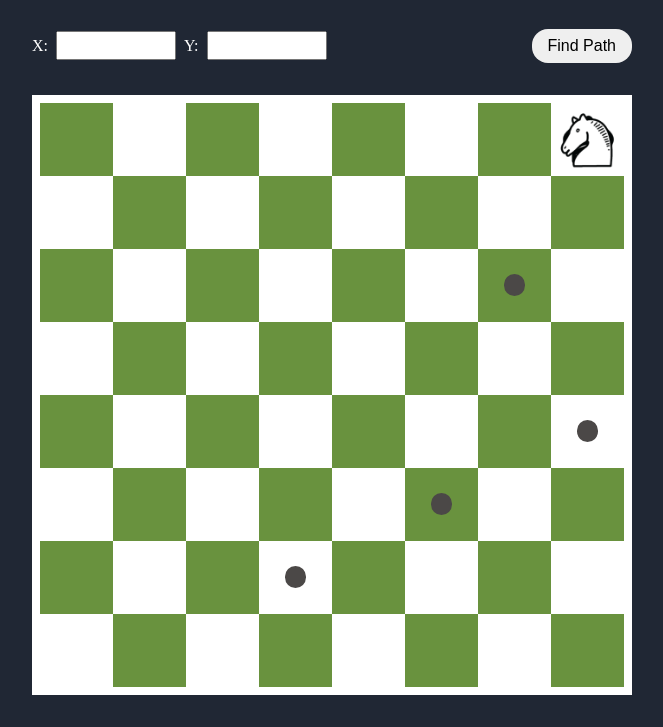
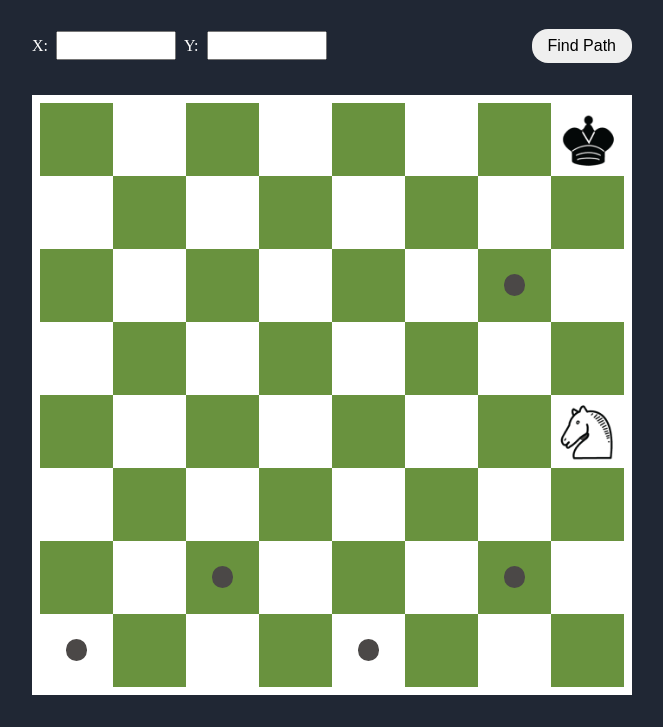
Before and after one commit to Mindmazing/knight-travails-web-based-gui, a website built with webpack: page src/template.html in a window 1280 px wide. Both pictures are taken after a click on the button "Find Path". Shown: the part 73-800 px from the top of the page, without its empty margins (308-971 px from the left). Built offline with nearby package versions, Linux system fonts and the light colour scheme.

Commit message:
Enable inputs for x and y coordinates with fallback value if invalid

```diff
--- a/src/index.js
+++ b/src/index.js
@@ -5,15 +5,20 @@
 // create chess tiles
 let gameBoard = new DomGameBoard();
 
-gameBoard.moveKnight(1, 0);
+gameBoard.moveKnight(0, 0);
 
-// get starting position
+gameBoard.findPathBtn.addEventListener("click", () => {
+  // clean board from dots
+  gameBoard.cleanBoard();
+
+  // get inputs and move knight to inputs
+  gameBoard.moveKnight(...gameBoard.getInputCoors());
+
   let start = gameBoard.getKnightPosition();
   let end = gameBoard.getKingPosition();
 
   // calculate moves
   let moves = knightMoves(start, end);
-moves.shift();
 
   // highlight moves in board
   moves.forEach((move) => {
@@ -27,3 +32,4 @@
       clearInterval(knightMovementInterval);
     }
   }, 500);
+});
--- a/src/js/domGameBoard.js
+++ b/src/js/domGameBoard.js
@@ -19,7 +19,7 @@
 
     //get inputs
     this.xCoorInput = document.querySelector("input[name='x-coor']");
-    this.YCoorInput = document.querySelector("input[name='y-coor']");
+    this.yCoorInput = document.querySelector("input[name='y-coor']");
     this.findPathBtn = document.querySelector(".inputs > button");
 
     // Display game board in site
@@ -83,4 +83,22 @@
     // place knight in new position
     this.getTile(x, y).appendChild(this.knight);
   }
+
+  getInputCoors() {
+    let xCoor = +this.xCoorInput.value - 1;
+    let yCoor = +this.yCoorInput.value - 1;
+
+    if (xCoor <= 7 && xCoor >= 0 && yCoor <= 7 && yCoor >= 0)
+      return [xCoor, yCoor];
+
+    return [0, 0];
+  }
+
+  cleanBoard() {
+    // select all tiles
+    const dots = document.querySelectorAll(".chess-tile>.highlight-dot");
+    dots.forEach((tile) => {
+      tile.remove();
+    });
+  }
 }
--- a/src/template.html
+++ b/src/template.html
@@ -10,9 +10,9 @@
       <h1>Knights Travails</h1>
       <div class="inputs">
         <label for="x-coor">X:</label>
-        <input type="text" name="x-coor" id="x-coor" />
+        <input type="number" name="x-coor" id="x-coor" min="1" max="8" />
         <label for="y-coor">Y:</label>
-        <input type="text" name="y-coor" id="y-coor" />
+        <input type="number" name="y-coor" id="y-coor" min="1" max="8" />
         <button>Find Path</button>
       </div>
       <div id="gameBoard"></div>
```
Lines whose indentation alone changed are shown as unchanged.
